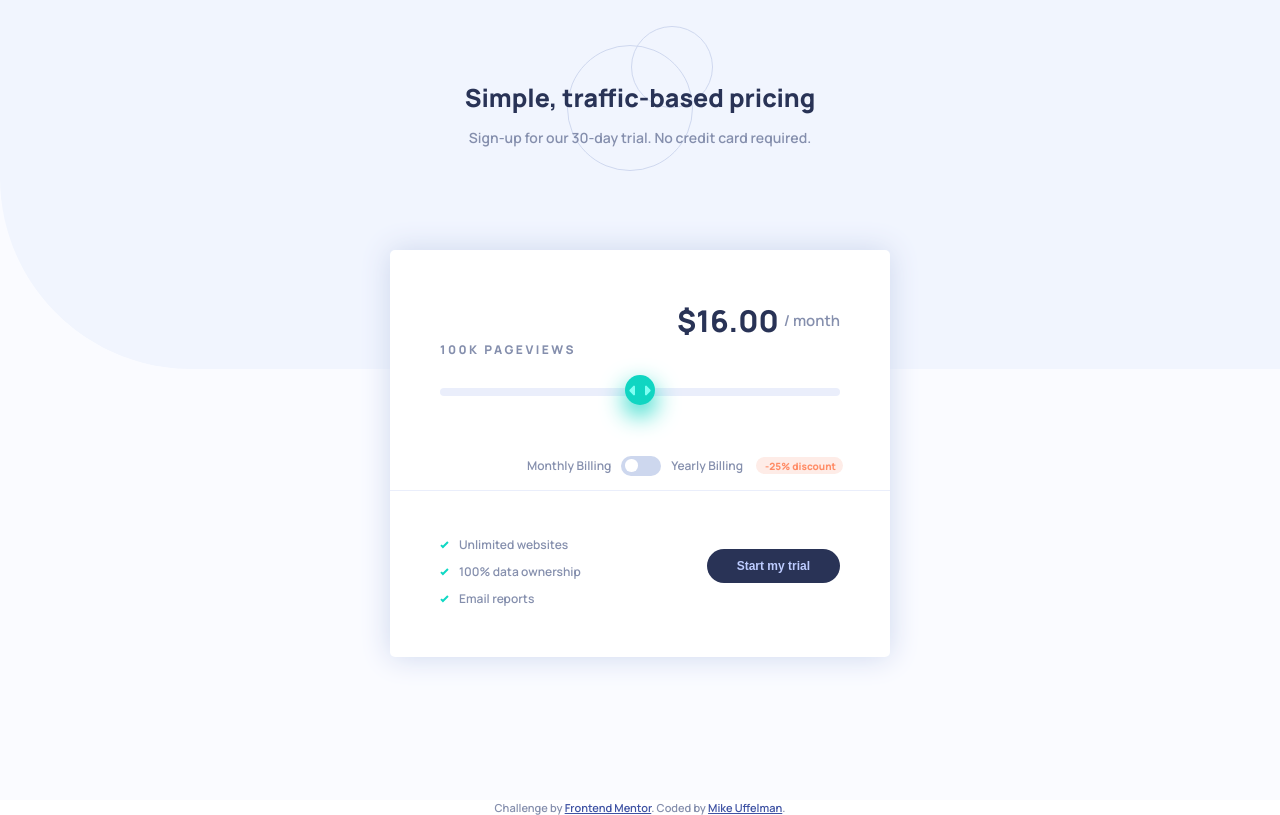
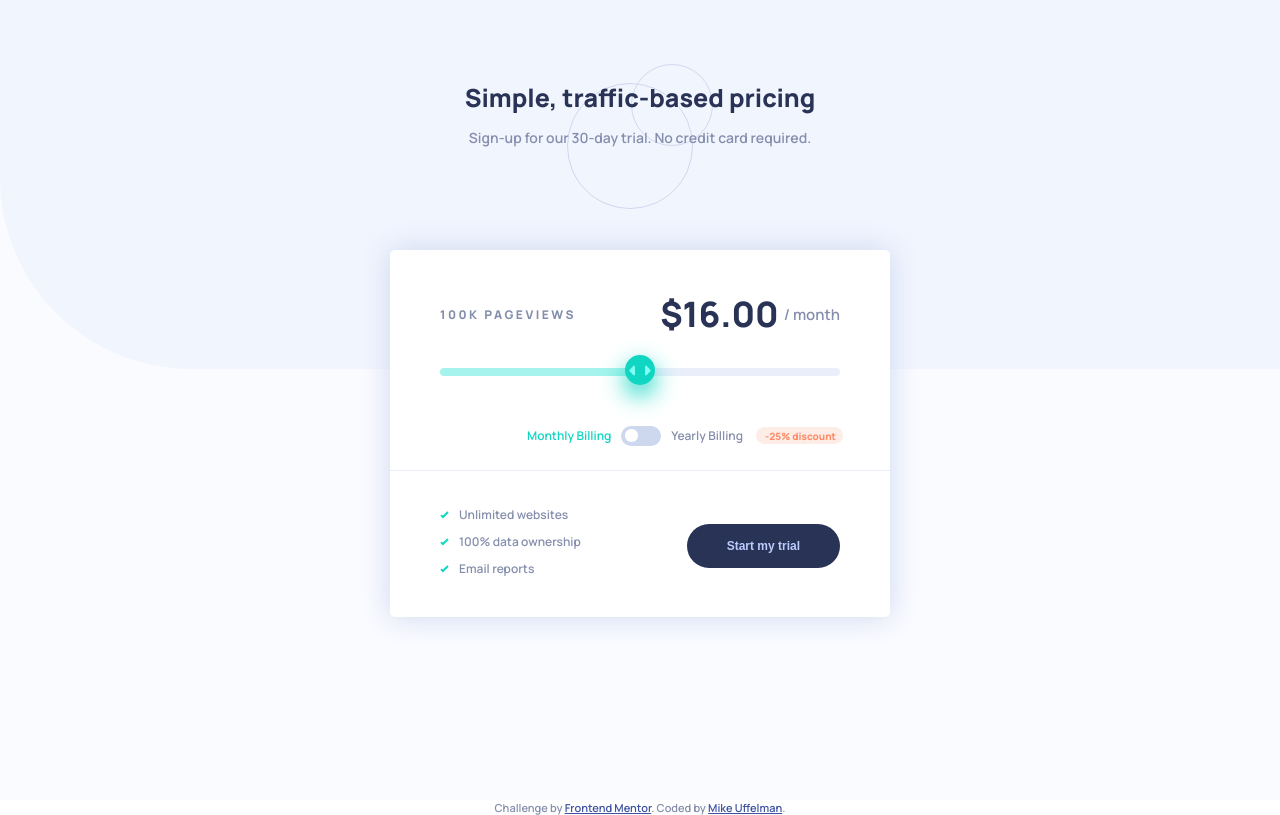
Before and after one commit to mike-uffelman/pricing-component, a plain HTML site: page index.html in a window 1280 px wide. Drawn offline with Linux system fonts and the light colour scheme.

Commit message:
upload layoutTest version

```diff
--- a/index.html
+++ b/index.html
@@ -2,38 +2,33 @@
 <html lang="en">
 <head>
 	<meta charset="UTF-8">
-	<meta name="viewport" content="width=device-width, initial-scale=1.0"> <!-- displays site properly based on user's device -->
+	<meta name="viewport" content="width=device-width, initial-scale=1.0">
 
-	<link rel="icon" type="image/png" sizes="32x32" href="./images/favicon-32x32.png">
+	<!-- <link rel="icon" type="image/png" sizes="32x32" href="./images/favicon-32x32.png"> -->
 	<link rel="preconnect" href="https://fonts.googleapis.com">
 	<link rel="preconnect" href="https://fonts.gstatic.com" crossorigin>
 	<link href="https://fonts.googleapis.com/css2?family=Manrope:wght@600;800&display=swap" rel="stylesheet">
 	<link rel="stylesheet" href="style.css">
 	<title>Frontend Mentor | Interactive pricing component</title>
 
-	<!-- Feel free to remove these styles or customise in your own stylesheet 👍 -->
-	<style>
-
-	</style>
 </head>
 <body>
 
 	<main class=''>
 		<div class="bg-accent"></div>
-		<section class="hero">
+		<header class="hero">
 
 			<h3 class="hero__header">Simple, traffic-based pricing</h3>
 			<p class="hero__text">Sign-up for our 30-day trial. No credit card required.</p>
 
-		</section>
+		</header>
 
-		<section class="pricing-card">
+		<article class="card">
 			<form action="#" class="form">
 
-				<h4 class="card__header--pageviews"></h4>
+				<h4 class="card--pageviews"></h4>
 
-
-				<div class="card__inputs--box">
+				<div class="card__range--box">
 					<input type="range" id='slider' value='2' min='0' max='4' step='1' class='card__inputs--slider' list='pageviews' >
 					<datalist id='pageviews' >
 						<option id='option' value="8" label='10K pageviews'></option>
@@ -42,9 +37,6 @@
 						<option value="24" label='500K pageviews'></option>
 						<option value="36" label='1M pageviews'></option>
 					</datalist>
-					<!-- <div class="input__range--track">
-					<div class="input__range--thumb"></div> -->
-
 				</div>
 
 				<label for="slider" class="price__display" id='price-display'>
@@ -53,18 +45,19 @@
 				</label>
 				</div>
 
-				<div class="card__inputs--billing">
-					<!-- <p class="billing__timing">Monthly Billing</p> -->
+				<div class="billing">
+
 					<label for="billing" class="billing__label">
-						<p class="billing__timing">Monthly Billing</p>
+						<p class="billing__timing monthly selected">Monthly Billing</p>
+
 						<input type='checkbox' id='billing' class='billing__checkbox'>
-						<span class="switch__box">
-						</span>
+
+						<span class="switch"></span>
+
 						<p class="billing__timing yearly">Yearly Billing</p>
 
 					</label>
-					<!-- <p class="billing__timing yearly">Yearly Billing</p> -->
-					<!-- <p class="discount">-25%</p> -->
+
 				</div>
 
 				<div class="features">
@@ -79,19 +72,8 @@
 					<button class="btn">Start my trial</button>
 				</div>
 			</form>
-
-
-
-
-		</section>
-
-
+		</article>
 	</main>
-
-
-
-
-
 
 <div class="attribution">
     Challenge by <a href="https://www.frontendmentor.io?ref=challenge" target="_blank">Frontend Mentor</a>.
--- a/script.js
+++ b/script.js
@@ -1,68 +1,36 @@
 const priceDisplay = document.querySelector('#price__display--amount');
-const pageViews = document.querySelector('.card__header--pageviews');
+const pageViews = document.querySelector('.card--pageviews');
 const slider = document.querySelector('#slider');
 const form = document.querySelector('form');
+const billingSwitch = document.querySelector('input[type=checkbox]');
+
 
 class Pricing {
+    #discount = .75;
 
     constructor() {
         this._defaultSelection();
-        form.addEventListener('input', this._setSelection)
+        this._rangeProgress();
+        form.addEventListener('input', this._setSelection.bind(this));
+        slider.addEventListener('input', this._rangeProgress);
+        billingSwitch.addEventListener('click', this._toggleBilling);
     }
 
+    //displays the pageviews and cost amount at the default on page load
     _defaultSelection() {
         const sliderValue = slider.value;
-
-        // test attempt to create proximity snapping on the input
-        // let sliderValue;
-
-        // if(slider.value <= 100) {
-        //     sliderValue = 0;
-        // } else if(slider.value > 100 && slider.value <= 200) {
-        //     sliderValue = 1;
-        // } else if(slider.value > 200 && slider.value <= 300) {
-        //     sliderValue = 2;
-        // } else if(slider.value > 300 && slider.value <= 400) {
-        //     sliderValue = 3;
-        // } else if(slider.value > 400) {
-        //     sliderValue = 4;
-        // }
-
-
         const option = document.getElementsByTagName('option')[sliderValue]
 
         priceDisplay.innerText = `$${Number(option.value)}.00`
         pageViews.innerText = `${option.label}`;
-
-
-
-
-
     }
 
+    //sets the pageview and monthly cost based on the input range position, also applies the discount if the switch is toggled
     _setSelection() {
         const yearlyBilling = document.querySelector('#billing').checked;
-        const discount = .75;
         const sliderValue = slider.value;
-        // let sliderValue;
-
-        console.log(slider.value);
 
         if(!sliderValue) return;
-
-        // if(slider.value <= 100) {
-        //     sliderValue = 0;
-        //     // document.getElementsByTagName('input[type=range]').value = 0;
-
-        // } else if(slider.value > 100 && slider.value <= 200) {
-        //     sliderValue = 1;
-        // } else if(slider.value > 200 && slider.value <= 300) {
-        //     sliderValue = 2;
-        // } else if(slider.value > 300 && slider.value <= 400) {
-        //     sliderValue = 3;
-        // } else if(slider.value > 400) {
-        //     sliderValue = 4;
-        // }
 
         const option = document.getElementsByTagName('option')[sliderValue]
 
@@ -71,11 +39,28 @@ class Pricing {
 
         //if yearly billing checked apply discount otherwise disply full price
         if(yearlyBilling === true) {
-            priceDisplay.innerText = `$${Number(option.value) * discount}.00`
+            priceDisplay.innerText = `$${Number(option.value) * this.#discount}.00`
         } else {
             priceDisplay.innerText = `$${Number(option.value)}.00`
         }
     }
+
+    //adds progress background color to the range track
+    _rangeProgress() {
+        const progressColor = getComputedStyle(document.body).getPropertyValue('--soft-cyan');
+
+        slider.style.background = `linear-gradient(to right, ${progressColor} ${slider.value * 25}%, ${progressColor} ${slider.value * 25}%, var(--light-grayish-blue-slider) ${slider.value *25 }%)`
+    }
+
+    //add text color to the billing timing based on the switch toggle
+    _toggleBilling() {
+            document.querySelector('.yearly').classList.toggle('selected');
+            document.querySelector('.monthly').classList.toggle('selected');
+    }
+
+
+
 }
 
+//executes the Pricing class
 const pricing = new Pricing();
--- a/style.css
+++ b/style.css
@@ -1,4 +1,4 @@
-/* branch test comment, test branch edit */
+/* ------------- Base & Typography ------------- */
 
 :root {
     /* full slider bar */--soft-cyan: hsl(174, 77%, 80%);
@@ -24,8 +24,10 @@
 /* set 1rem to 10px */
 html {
     font-size: 62.5%;
+
+    /* center the page for vw > max-width */
     max-width: 1440px;
-
+    margin: auto;
 }
 
 
@@ -35,38 +37,40 @@ body {
     font-family: 'Manrope', sans-serif;
     color: var(--grayish-blue-text);
 
-
-
 }
 
 main {
     background-color: var(--very-pale-blue);
+
     height: 100vh;
     width: 100%;
+
     position: relative;
     z-index: 1;
+
     font-size: 1.5rem;
+
     display: flex;
     flex-direction: column;
-
 }
-
 
 .bg-accent {
     position: absolute;
     z-index: 3;
     top: -10%;
     left: 0;
+
     background-image: url('images/bg-pattern.svg');
     /* background-color: var(--light-grayish-blue-bg); */
     background-repeat: no-repeat;
     /* background-position: center left; */
+
     height: 100%;
     width: 100%;
 }
 
 
-
+/* ------------- heto ------------- */
 
 .hero {
     display: flex;
@@ -74,55 +78,57 @@ main {
     position: relative;
 
     z-index: 5;
+    min-height: 50vh;
+
     background-image: url('images/pattern-circles.svg');
     background-repeat: no-repeat;
     background-position: center 25%;
-    min-height: 50vh;
 
 }
 
 .hero__header {
-    font-size: 2rem;
-    margin-top: 8rem;
     display: flex;
     flex-direction: column;
+
+    margin-top: 8rem;
+
+    font-size: 2rem;
     text-align: center;
     color: var(--dark-blue-text-cta-bg);
 }
 
 .hero__text {
     color: var(--grayish-blue-text);
+    font-size: 1.4rem;
+    line-height: 2.5rem;
+
     text-align: center;
     margin: 1rem 1rem;
     align-self: center;
     max-width: 20rem;
-    font-size: 1.4rem;
-    line-height: 2.5rem;
 }
 
 
+/* ------------- pricing component ------------- */
 
-
-.pricing-card {
+.card {
     position: relative;
     z-index: 10;
     top: -25%;
-    /* left: 50%; */
-    /* transform: translate(-50%, -50%); */
-    /* display: flex; */
+
+    min-width: 32rem;
+
     justify-self: center;
     align-self: center;
+
     display: flex;
     flex-direction: column;
+
     background-color: var(--white);
     box-shadow: 0 0 3rem var(--light-grayish-blue-bg);
     border-radius: .5rem;
     padding: 3rem;
-    min-width: 32rem;
     margin: 5rem;
-    /* justify-content: center; */
-    /* align-items: center; */
-
 }
 
 .form {
@@ -130,19 +136,21 @@ main {
     flex-direction: column;
     justify-content: space-between;
     align-items: center;
+
     width: 100%;
 }
 
-.card__header--pageviews {
+.card--pageviews {
     text-transform: uppercase;
     letter-spacing: .25rem;
     font-size: 1.2rem;
     font-weight: 800;
 }
 
+/* ====== custom range slider stylings ======  */
 
 
-.card__inputs--box {
+.card__range--box {
     display: flex;
     flex-direction: column;
 
@@ -151,61 +159,8 @@ main {
 
 }
 
-
-
-
-
-
-/* ====== custom range slider stylings ====== */
-
-
-
-/* .input__range--track {
-    content:'';
-    position: absolute;
-    z-index: 100;
-    top: 0;
-    left: 0;
-    width: 100%;
-    height: .5rem;
-    background-color: var(--light-grayish-blue-slider);
-    border-radius: 10rem;
-} */
-
-/* .input__range--thumb {
-    content: '';
-    position: absolute;
-    left: 50%;
-    top: -1rem;
-    height: 2.5rem;
-    width: 2.5rem;
-    border-radius: 10rem;
-    background-color: var(--strong-cyan);
-    box-shadow: 0 1rem 2rem var(--strong-cyan);
-
-
-} */
-
-/* .input__range--thumb::before {
-    content: url('images/icon-slider.svg');
-    position: absolute;
-    top: calc(50% + .1rem);
-    left: 50%;
-    transform: translate(-50%, -50%) scale(.75);
-} */
-
-/* .input__range--thumb:hover {
-    cursor: pointer;
-}
-
-.input__range--thumb:active {
-    background-color: teal;
-} */
-
-
-
-/* ================================ */
-
+/* base input stylings for all browsers */
+/* pseudo elements for the range input have to use the input type selector */
 input[type=range] {
     -webkit-appearance: none;
     background: var(--light-grayish-blue-slider);
@@ -215,17 +170,16 @@ input[type=range] {
     margin: 3rem 0;
 }
 
+/* ------------- safari/chrome ------------- */
+/* safari/chrome slider track */
 input[type=range]::-webkit-slider-runnable-track {
     -webkit-appearance: none;
-    /* background-color: var(--strong-cyan); */
-    /* border-radius: 10rem; */
     height: .75rem;
     width: 100%;
     position: relative;
-
-
 }
 
+/* safari/chrome slider thumb */
 input[type=range]::-webkit-slider-thumb {
     -webkit-appearance: none;
     position: relative;
@@ -236,18 +190,16 @@ input[type=range]::-webkit-slider-thumb {
     background-color: var(--strong-cyan);
 
     top: -2rem;
-    /* left: 0; */
     width: 3rem;
     height: 3rem;
     z-index: 1000;
     border-radius: 50%;
-    /* width: 100%; */
     box-shadow: 0 1rem 2.5rem var(--strong-cyan);
 }
 
+/* safari/chrome slider thumb hover */
 input[type=range]::-webkit-slider-thumb:hover {
-    /* -webkit-appearance: none; */
-    /* width: 100%; */
+
     background-image: url('images/icon-slider.svg'), linear-gradient(to bottom, teal, teal);
     background-repeat: no-repeat;
     background-position: center center;
@@ -255,39 +207,30 @@ input[type=range]::-webkit-slider-thumb:hover {
     cursor: grab;
 }
 
-input[type=range]::-webkit-slider-thumb-shadow {
-    background-color: var(--strong-cyan);
-}
-
+/* safari/chrome thumb active */
 input[type=range]::-webkit-slider-thumb:active {
     background-color: teal;
 }
+/* ----------------------------------- */
 
-input[type=range]::-webkit-progress-value {
-    background-color: var(--strong-cyan);
-}
 
-/* input[type=range] {
-    -webkit-appearance: none;
-    border: 3px solid white;
-
-} */
-
+/* ------------- firefox ------------- */
+/* firefox range track */
 input[type=range]::-moz-range-track {
     -webkit-appearance: none;
     width: 100%;
-    /* height: 2rem; */
-    border: none;
     border-radius: 5px;
-
 }
 
+input[type=range]::-moz-focus-outer {
+    border: 0;
+    outline: none;
+}
+
+/* firefox range thumb */
 input[type=range]::-moz-range-thumb {
     -webkit-appearance: none;
     border: none;
-    /* display: none; */
-
-    /* content: url('images/icon-slider.svg'); */
     background-image: url('images/icon-slider.svg'), linear-gradient(to bottom, var(--strong-cyan), var(--strong-cyan));
     background-repeat: no-repeat;
     background-position: center center;
@@ -301,19 +244,7 @@ input[type=range]::-moz-range-thumb {
     transition: all ease 500ms;
 }
 
-
-
-/* input[type=range]::-moz-range-thumb::before {
-    -webkit-appearance: none;
-    content: url(images/icon-slider.svg);
-    position: absolute;
-    top: 0;
-    z-index: 1000;
-    left: 0;
-    height: 1rem;
-    width: 1rem;
-} */
-
+/* firefox range thumb hover */
 input[type=range]::-moz-range-thumb:hover {
     background-image: url('images/icon-slider.svg'), linear-gradient(to bottom, teal, teal);
     cursor: grab;
@@ -322,34 +253,25 @@ input[type=range]::-moz-range-thumb:hover {
 }
 
 
+/* firefox range progress; commented out b/c JS written to apply this styling*/
+/* input[type=range]::-moz-range-progress {
+    background-color: var(--soft-cyan);
+} */
 
-input[type=range]::-moz-range-progress {
-    background-color: var(--soft-cyan);
-}
-
+/* firefox keyboard accessibility */
 input[type=range]:-moz-focusring {
-    outline: 1px solid white;
+    outline: 1px solid var(--soft-cyan);
     outline-offset: -1px;
 }
+/* ------------------------------------- */
 
+/* ---------------- IE ----------------- */
+/* IE thumb range progress */
 input[type=range]::-ms-fill-lower {
     background-color: var(--strong-cyan);
 }
+/* --------------------------------------- */
 
-
-
-/* input[type='range']::-moz-range-track {
-    background-color:
-} */
-
-
-/* .card__inputs--slider::-webkit-slider-thumb::before {
-    content: url('images/icon-slider.svg');
-    height: 2.5rem;
-    width: 2.5rem;
-
-    position: absolute;
-} */
 
 .price__display {
     /* justify-self: center; */
@@ -366,46 +288,37 @@ input[type=range]::-ms-fill-lower {
 }
 
 /* ========== billing checkbox ============ */
+.billing {
+    position: relative;
 
-.card__inputs--billing {
-    position: relative;
     display: flex;
     flex-direction: row;
-    /* justify-content: space-evenly; */
 
     right: .5rem; /** workaround to get switch centered */
     margin-top: 3rem;
 }
 
-/* .card__inputs--billing::after {
+.card::after {
     content: '';
-    position: absolute;
-    top: 5.5rem;
-    left: 0;
-    width: 100%;
-    height: 1px;
-    background-color: var(--light-grayish-blue-slider);
-} */
 
-.pricing-card::after {
-    content: '';
     position: absolute;
     top: 24rem;
     left: 0;
+
     width: 100%;
     height: 1px;
+
     background-color: var(--light-grayish-blue-slider);
 }
 
 .billing__label {
     display: flex;
     flex-direction: row;
-    font-size: 1.2rem;
     justify-content: center;
     align-items: center;
+
+    font-size: 1.2rem;
 }
-
-
 
 
 .billing__checkbox {
@@ -417,86 +330,100 @@ input[type=range]::-ms-fill-lower {
 }
 
 
-
+/* discount pseudo element */
 .billing__timing.yearly::after {
     content:'-25%';
+
     position: absolute;
-    /* z-index: 9999; */
     top: 0;
     right: -4rem;
+
     color: var(--light-red);
     background-color: var(--light-grayish-red);
+
     height: 1.5rem;
     width: 3.25rem;
+
     font-size: 1rem;
     font-weight: 800;
     border-radius: 10rem;
     padding: .2rem 0 0 .25rem;
     text-align: center;
-    /* align-self: center; */
 }
 
-/* .billing__label {
-    justify-self: center;
-    position: relative;
-} */
 
-.switch__box {
-    /* justify-self: center; */
-    /* align-self: center; */
+.switch {
     position: relative;
     z-index: 1000;
-    border-radius: 5rem;
+
     height: 2rem;
     width: 4rem;
     margin: 0 1rem;
+    border-radius: 5rem;
+
     background-color: var(--light-grayish-blue-bg);
-    cursor: pointer;
-    /* justify-self: center; */
 
     transition: all ease 300ms;
+
+    cursor: pointer;
+
 }
 
-.switch__box::before {
+.switch::before {
     content: '';
+
     position: absolute;
     z-index: 100;
     top: .375rem;
     left: .375rem;
+
     height: 1.25rem;
     width: 1.25rem;
+
     border-radius: 50%;
     background-color: var(--white);
+
     transform: translateX(0);
     transition: all ease 300ms;
 }
 
-.switch__box:hover::before {
+.switch:hover::before {
     background-color: var(--soft-cyan);
 }
 
-.billing__checkbox:checked + .switch__box:hover::before {
+/* ---------- styling for hidden switch checkbox -------- */
+.billing__checkbox:checked + .switch:hover::before {
     background-color: var(--white);
     transition: all ease 300ms;
 }
 
-.billing__checkbox:checked + .switch__box {
+.billing__checkbox:checked + .switch {
     background-color: var(--soft-cyan);
     transition: all ease 300ms;
 }
 
-.billing__checkbox:checked  + .switch__box::before {
-
+.billing__checkbox:checked  + .switch::before {
     transform: translateX(2rem);
     transition: all ease 300ms;
-
 }
 
-.billing__checkbox:checked  + .switch__box:hover::before {
+.billing__checkbox:checked  + .switch:hover::before {
     background-color: var(--white);
     transition: all ease 300ms;
 }
 
+.billing__checkbox:checked + body {
+    color: var(--strong-cyan);
+}
+
+/* text styling for checked billing */
+.selected {
+    color: var(--strong-cyan);
+    transition: all ease 300ms;
+    /* text-shadow: 0 0 1px var(--soft-cyan); */
+}
+
+/* discount pseudo element styling */
 .discount {
     color: var(--light-red);
     background-color: var(--light-grayish-red);
@@ -505,25 +432,27 @@ input[type=range]::-ms-fill-lower {
 
 .features {
     position: relative;
+
     display: flex;
     flex-direction: column;
     justify-content: space-between;
     align-items: center;
+
     margin-top: 4rem;
     height: 100%;
 }
 
-
 .features__list {
     margin: 2rem;
+
     list-style: none;
 }
 
 .features__list--item {
     position: relative;
+
     text-align: center;
     font-size: 1.2rem;
-    /* padding-left: 2rem; */
 }
 
 .features__list--item:not(:last-child) {
@@ -535,13 +464,7 @@ input[type=range]::-ms-fill-lower {
     padding-right: 1rem;
 }
 
-/* .features__list--item::before {
-    content: url(images/icon-check.svg);
-    position: absolute;
-    top: 0;
-    left: 0;
 
-} */
 
 
 
@@ -565,7 +488,7 @@ input[type=range]::-ms-fill-lower {
 }
 
 
-/* ====== attribution footer =========== */
+/* ========== attribution footer =========== */
 
 .attribution {
     font-size: 11px;
@@ -577,25 +500,8 @@ input[type=range]::-ms-fill-lower {
 
 
 
-
+/* ======= media queies for screen width greater than 600px ========*/
 @media screen and (min-width: 37.5em) {
-    .pricing-card {
-        min-width: 50rem;
-        padding: 5rem;
-    }
-
-    .hero {
-        display: flex;
-        flex-direction: column;
-        position: relative;
-
-        z-index: 5;
-        background-image: url('images/pattern-circles.svg');
-        background-repeat: no-repeat;
-        background-position: center 10%;
-        height: 100%;
-
-    }
 
     .hero__header {
         font-size: 2.5rem;
@@ -603,48 +509,85 @@ input[type=range]::-ms-fill-lower {
 
     .hero__text {
         max-width: 100%;
-
     }
 
-    .card__header--pageviews {
-        align-self: flex-start;
-        justify-self: center;
+    .card {
+        min-width: 50rem;
+        padding: 4rem 5rem;
     }
 
+    .card::after {
+        top: 22rem;
+    }
+
+    .form {
+        display: grid;
+        grid-template-columns: 1fr 1fr;
+        grid-template-rows: auto;
+        grid-template-areas:
+            "views rate"
+            "slider slider"
+            "bill bill"
+            "features features";
+    }
+
+    .card--pageviews {
+        grid-area: views;
+    }
+
+
     .price__display {
-        /* justify-self: center; */
-        display: flex;
-        align-items: center;
-        order: -1;
-        align-self: flex-end;
+        grid-area: rate;
+        justify-content: end;
+    }
 
+    .price__display--amount {
+        font-size: 3.5rem;
+    }
+
+    .card__range--box {
+        grid-area: slider;
+    }
+
+    .billing {
+        grid-area: bill;
+        justify-self: center;
+        margin: 2rem 0;
     }
 
     .billing__timing.yearly::after {
         content:'-25% discount';
-
         right: -10rem;
         width: 8.5rem;
     }
 
+
     .features {
+        grid-area: features;
         width: 100%;
+
+        margin-top: 4rem;
+
+        display: flex;
+        justify-content: space-between;
         flex-direction: row;
-        justify-content: space-between;
-
     }
 
+
     .features__list {
-        margin: 2rem 2rem 0 0;
+        margin: 0;
+        list-style: none;
     }
 
     .features__list--item {
-        /* justify-self: flex-start; */
+        position: relative;
+
         text-align: left;
+        font-size: 1.2rem;
     }
 
     .btn {
-        margin-top: none;
+        padding: 1.5rem 4rem;
     }
 
 }
```
Also changed, not shown: README-guide.md (added), README.md.
